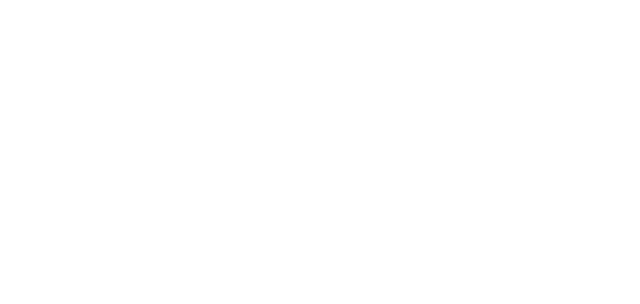
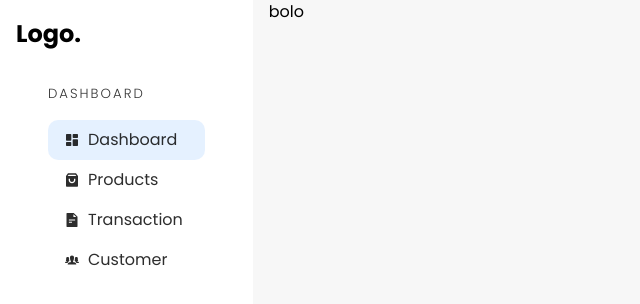
Before and after one commit to Ravinder125/ecommerce, a React (Vite) app in the folder client/: page /admin/dashboard in a window 1280 px wide. Before the commit this address had no page. Shown: the top 304 px of the page, without its empty margins (0-640 px from the left). Built offline with nearby package versions, Linux system fonts and the light colour scheme.

Commit message:
create Customer Dasbhoard Products Transcation and _minix.scss and app.scss files inside styles folder and AdminSideBar component

```diff
--- a/client/src/App.tsx
+++ b/client/src/App.tsx
@@ -1,16 +1,34 @@
-import { BrowserRouter as Router, Routes, Route } from "react-router-dom"
-import { Cart, Home, Search } from "./Pages"
+import { lazy, Suspense } from "react"
+import {
+  BrowserRouter as Router,
+  Routes,
+  Route
+} from "react-router-dom"
+import { Loader } from './components'
+const Home = lazy(() => import("./pages/Home"))
+const Search = lazy(() => import("./pages/Search"))
+const Cart = lazy(() => import("./pages/Cart"))
+const Products = lazy(()=> import("./pages/Products"))
+const Customers = lazy(()=> import("./pages/Customers"))
+const Transaction = lazy(()=> import("./pages/Transaction"))
+const Dashboard = lazy(()=> import("./pages/Dashboard"))
 
 function App() {
-
   return (
     <Router>
       {/* Header */}
-      <Routes>
-        <Route path="/" element={<Home />} />
-        <Route path="/search" element={<Search />} />
-        <Route path="/cart" element={<Cart />} />
-      </Routes>
+      <Suspense fallback={<Loader />}>
+        <Routes>
+          <Route path="/" element={<Home />} />
+          <Route path="/search" element={<Search />} />
+          <Route path="/cart" element={<Cart />} />
+
+          <Route path="/admin/products" element={<Products/>}/>
+          <Route path="/admin/dashboard" element={<Dashboard/>}/>
+          <Route path="/admin/customers" element={<Customers/>}/>
+          <Route path="/admin/transaction" element={<Transaction/>}/>
+        </Routes>
+      </Suspense>
     </Router>
   )
 }
--- /dev/null
+++ b/client/src/Pages/Customers.tsx
@@ -0,0 +1,8 @@
+
+const Customers = () => {
+  return (
+    <div>Customers</div>
+  )
+}
+
+export default Customers
--- /dev/null
+++ b/client/src/Pages/Dashboard.tsx
@@ -0,0 +1,13 @@
+import AdminSideBar from "../components/layouts/AdminSideBar"
+
+const Dashboard = () => {
+  return (
+    <div className="adminContainer">
+      <AdminSideBar />
+      {/* Main */}
+      <div>bolo</div>
+    </div>
+  )
+}
+
+export default Dashboard
--- /dev/null
+++ b/client/src/Pages/Products.tsx
@@ -0,0 +1,8 @@
+
+const Products = () => {
+  return (
+    <div>Products</div>
+  )
+}
+
+export default Products
--- /dev/null
+++ b/client/src/Pages/Transaction.tsx
@@ -0,0 +1,8 @@
+
+const Transaction = () => {
+  return (
+    <div>Transaction</div>
+  )
+}
+
+export default Transaction
--- /dev/null
+++ b/client/src/components/Loader.tsx
@@ -0,0 +1,8 @@
+
+const Loader = () => {
+    return (
+        <div>Loading...</div>
+    )
+}
+
+export default Loader
--- a/client/src/components/index.ts
+++ b/client/src/components/index.ts
@@ -0,0 +1,8 @@
+import Loader from './Loader'
+import AdminSideBar from './layouts/AdminSideBar'
+
+
+export {
+    Loader,
+    AdminSideBar,
+}
--- /dev/null
+++ b/client/src/components/layouts/AdminSideBar.tsx
@@ -0,0 +1,38 @@
+// import { RiDashboardFill } from "react-icons/ri"
+import { Link, useLocation, type Location } from "react-router-dom"
+import { ADMIN_SIDEBAR_DATA } from "../../utils/data"
+
+const AdminSideBar = () => {
+    const location = useLocation();
+
+    return (
+        <aside>
+            <h2>Logo.</h2>
+            <div>
+                <h5>Dashboard</h5>
+                <ul>
+                    {ADMIN_SIDEBAR_DATA.map((item) => (
+                        <li
+                            style={
+                                {
+                                    backgroundColor: location.pathname
+                                        .includes(item.url)
+                                        ? "rgba(0,115, 255,0.1)" : "white"
+                                }
+                            }
+                            key={item.label}>
+                            <Link
+                                to={item.url}>
+                                <item.Icon />
+                                {item.label}
+                            </Link>
+                        </li>
+                    ))}
+
+                </ul>
+            </div>
+        </aside >
+    )
+}
+
+export default AdminSideBar
--- /dev/null
+++ b/client/src/styles/_mixin.scss
@@ -0,0 +1,57 @@
+@mixin heading($spacing: 3px, $weight: 300, $case: upperCase) {
+    letter-spacing: $spacing;
+    font-weight: $weight;
+    text-transform: $case;
+}
+
+@mixin flex($dir: row,
+    $gap: 1rem,
+    $justifyContent: start,
+    $alignCenter: center,
+    $case: upperCase) {
+    display: flex;
+    flex-direction: $dir ;
+    justify-content: $justifyContent;
+    align-items: $alignCenter ;
+    gap: $gap;
+}
+
+
+@mixin grid($col: 1fr,
+    $gap: 1rem,
+    $rows: unset,
+    $justifyContent: center,
+    $alignCenter: center,
+    $case: upperCase) {
+    display: grid;
+    grid-template-columns: $col;
+    grid-template-rows: $rows;
+    gap: 1rem;
+}
+
+@mixin inputStyle($w: 100%,
+    $p: 1rem,
+    $bgColor: inherit,
+    $border: none) {
+    padding: $p;
+    width: $w;
+    border: $border;
+    background-color: $bgColor;
+    outline: none;
+}
+
+@mixin posCenter {
+    position: absolute;
+    left: 50%;
+    top: 50%;
+    transform: translate(-50%, -50%);
+    -webkit-transform: translate(-50%, -50%);
+    -moz-transform: translate(-50%, -50%);
+    -ms-transform: translate(-50%, -50%);
+    -o-transform: translate(-50%, -50%);
+}
+
+@mixin square($s: 1rem) {
+    height: $s ;
+    width: $s ;
+}
--- a/client/src/styles/app.scss
+++ b/client/src/styles/app.scss
@@ -0,0 +1,76 @@
+@use "mixin";
+@import url('https://fonts.googleapis.com/css2?family=Jost:ital,wght@0,100..900;1,100..900&family=Poppins:ital,wght@0,100;0,200;0,300;0,400;0,500;0,600;0,700;0,800;0,900;1,100;1,200;1,300;1,400;1,500;1,600;1,700;1,800;1,900&family=Roboto:ital,wght@0,100..900;1,100..900&family=Urbanist:ital,wght@0,100..900;1,100..900&display=swap');
+
+:root {
+    font-family: Poppins, system-ui, -apple-system, BlinkMacSystemFont, 'Segoe UI', Roboto, Oxygen, Ubuntu, Cantarell, 'Open Sans', 'Helvetica Neue', sans-serif;
+    line-height: 1.5;
+    font-weight: 400;
+}
+
+* {
+    font-family: var(--font-family);
+    margin: 0;
+    padding: 0;
+    box-sizing: border-box;
+}
+
+a {
+    text-decoration: none;
+    color: black;
+}
+
+.red {
+    color: red;
+}
+
+.green {
+    color: rgb(0, 195, 0);
+}
+
+.adminContainer {
+    @include mixin.grid(1fr 4fr, 2rem);
+    height: 100vh;
+    background-color: rgb(247, 247, 247);
+
+    >aside {
+        width: 100%;
+        background-color: white;
+        padding: 1rem;
+        z-index: 10;
+        overflow-y: auto;
+
+        &::-webkit-scrollbar {
+            display: none;
+        }
+
+        >div {
+            margin: 2rem;
+
+            >h5 {
+                @include mixin.heading(2px);
+                opacity: 0.8;
+                margin: 1rem 0;
+            }
+
+            >ul {
+                @include mixin.flex(column, unset, unset, 0.5rem);
+                list-style: none;
+
+                >li {
+                    padding: 0.5rem 1rem;
+                    border-radius: 10px;
+                    -webkit-border-radius: 10px;
+                    -moz-border-radius: 10px;
+                    -ms-border-radius: 10px;
+                    -o-border-radius: 10px;
+
+                }
+
+                a {
+                    color: rgba(0, 0, 0, 0.825);
+                    @include mixin.flex(row, 0.5rem, start)
+                }
+            }
+        }
+    }
+}
--- /dev/null
+++ b/client/src/utils/data.ts
@@ -0,0 +1,38 @@
+import type { IconType } from "react-icons"
+import { AiFillFileText } from "react-icons/ai";
+import { IoIosPeople } from "react-icons/io";
+import { RiDashboardFill, RiShoppingBag3Fill } from "react-icons/ri"
+// import type { Location } from "react-router-dom"
+
+type AdminSideBarItem =
+    {
+        url: string,
+        label: string,
+        Icon: IconType,
+    }
+
+type AdminSideBarData = AdminSideBarItem[];
+
+export const ADMIN_SIDEBAR_DATA: AdminSideBarData = [
+    {
+        url: "/admin/dashboard",
+        label: "Dashboard",
+        Icon: RiDashboardFill,
+    },
+    {
+        url: "/admin/products v ",
+        Icon: RiShoppingBag3Fill,
+        label: "Products",
+    },
+    {
+        url: "/admin/transaction",
+        Icon: AiFillFileText,
+        label: "Transaction"
+    },
+    {
+        url: "/admin/customer",
+        Icon: IoIosPeople,
+        label: "Customer"
+    },
+
+]
```
